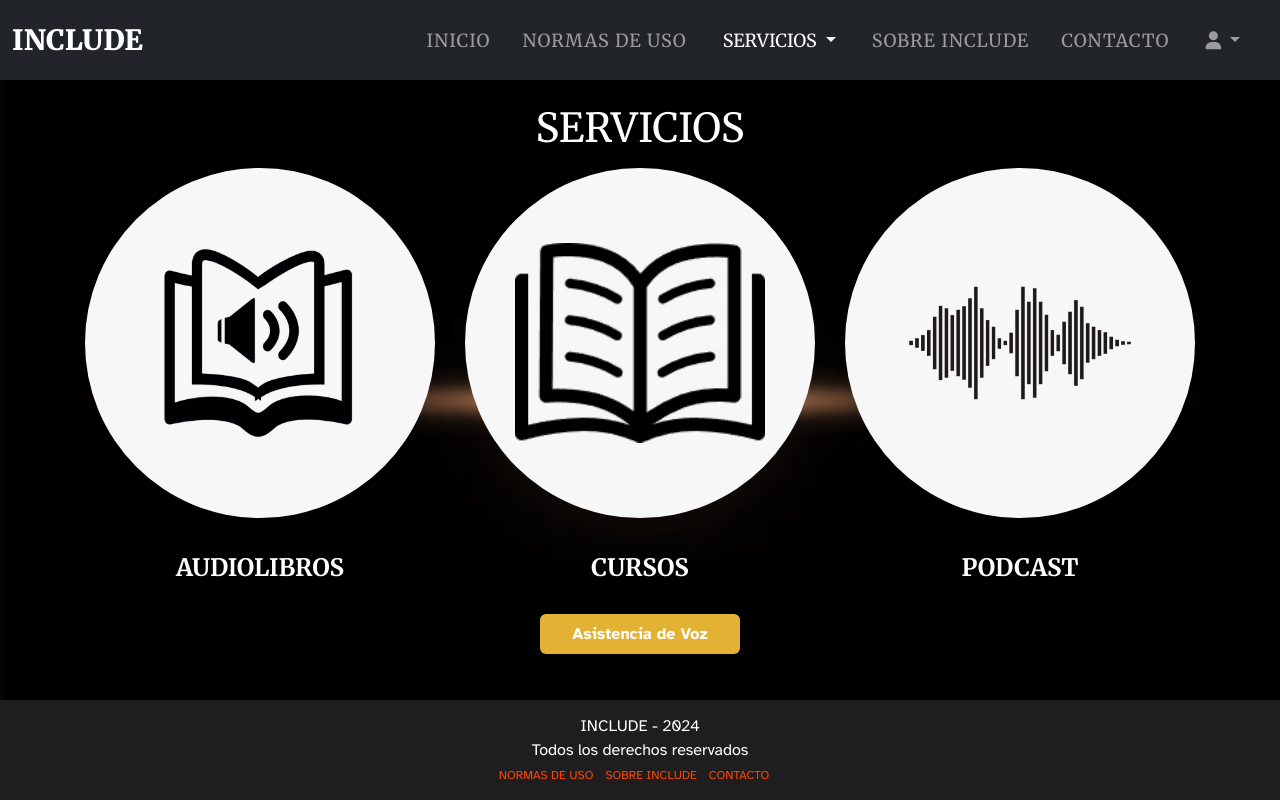
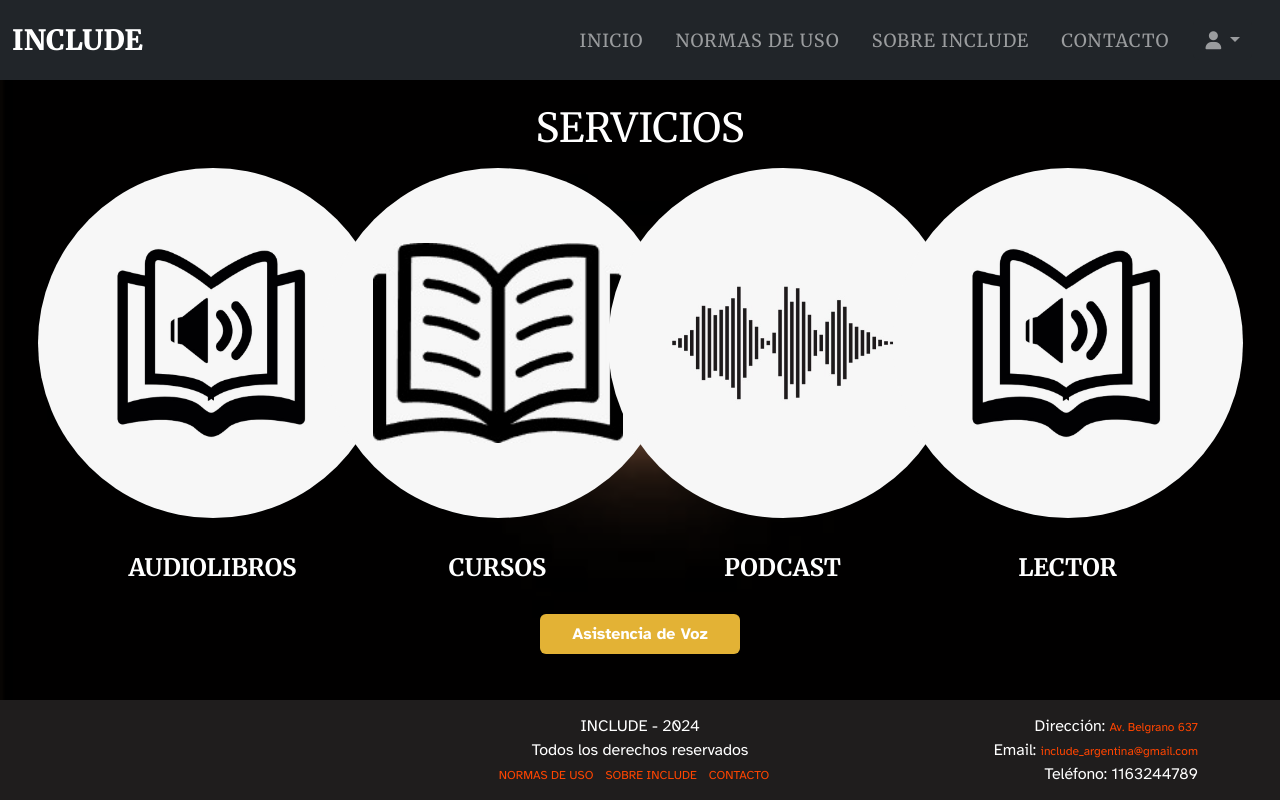
Before and after one commit to carandprz/Include, a Flask app: page /servicios in a window 1280 px wide. Run offline with Flask 3, Linux system fonts and the light colour scheme; some libraries are stand-ins or nearby versions.

Commit message:
Update servicios.html

```diff
--- a/templates/servicios.html
+++ b/templates/servicios.html
@@ -28,23 +28,10 @@
                 <div class="collapse navbar-collapse" id="navbarNav">
                     <ul class="navbar-nav ms-auto merriweather-regular">
                         <li class="nav-item">
-                            <a class="nav-link" href="/home">INICIO</a>
+                            <a class="nav-link" href="/">INICIO</a>
                         </li>
                         <li class="nav-item">
                             <a class="nav-link" href="/normas">NORMAS DE USO</a>
-                        </li>
-                        <li class="nav-item">
-                            <div class="btn-group">
-                                <button type="button" class="btn btn-secondary dropdown-toggle active" data-bs-toggle="dropdown" aria-expanded="false">
-                                    SERVICIOS
-                                </button>
-                                <ul class="dropdown-menu dropdown-menu-end">
-                                  <li><a class="dropdown-item active" aria-current="page">Información de servicios</a></li>
-                                  <li><a class="dropdown-item" href="/audiolibros">Audiolibros</a></li>
-                                  <li><a class="dropdown-item" href="/cursos">Cursos</a></li>
-                                  <li><a class="dropdown-item" href="/podcast">Podcast</a></li>
-                                </ul>
-                            </div>
                         </li>
                         <li class="nav-item">
                             <a class="nav-link" href="/sobre-include">SOBRE INCLUDE</a>
@@ -75,7 +62,7 @@
             <p></p>
             <div class="container">
                 <div class="row">
-                    <div class="col-4 d-flex justify-content-center text-center">
+                    <div class="col-3 d-flex justify-content-center text-center">
                         <a href="/audiolibros">
                             <div class="imagen-servicio rounded-circle d-flex align-items-center justify-content-center">
                                 <img src="../static/imagenes/audiolibro.jpeg" id="curso-image" alt="Audiolibros" width="250px" height="200px">
@@ -83,7 +70,7 @@
                             <p>AUDIOLIBROS</p>
                         </a>
                     </div>
-                    <div class="col-4 d-flex justify-content-center text-center">
+                    <div class="col-3 d-flex justify-content-center text-center">
                         <a href="/cursos">
                             <div class="imagen-servicio rounded-circle d-flex align-items-center justify-content-center">
                                 <img src="../static/imagenes/curso.jpeg" id="podcast-image" alt="Cursos" width="250px" height="200px">
@@ -91,12 +78,20 @@
                             <p>CURSOS</p>
                         </a>
                     </div>
-                    <div class="col-4 d-flex justify-content-center text-center">
+                    <div class="col-3 d-flex justify-content-center text-center">
                         <a href="/podcast">
                             <div class="imagen-servicio rounded-circle d-flex align-items-center justify-content-center">
                                 <img src="../static/imagenes/podcast.jpeg" id="podcast-image" alt="Podcast" width="250px" height="200px">
                             </div>
                             <p>PODCAST</p>
+                        </a>
+                    </div>
+                    <div class="col-3 d-flex justify-content-center text-center">
+                        <a href="/lector">
+                            <div class="imagen-servicio rounded-circle d-flex align-items-center justify-content-center">
+                                <img src="../static/imagenes/audiolibro.jpeg" id="lector-image" alt="Lector" width="250px" height="200px">
+                            </div>
+                            <p>LECTOR</p>
                         </a>
                     </div>
                 </div>
@@ -114,78 +109,37 @@
         <div class="includeFooter">
             <div class="container">
                 <div class="row">
-                    <div class="col-12 d-flex justify-content-center align-items-center">
-                        <p class="text-center">INCLUDE - 2024 <br> Todos los derechos reservados</p>
+                    <div class="col-4 offset-4">
+                        <div class="row">
+                            <div class="col-12 d-flex justify-content-center align-items-center">
+                                <p class="text-center">INCLUDE - 2024 <br> Todos los derechos reservados</p>
+                            </div>
+                            <div class="col-12 d-flex justify-content-center align-items-center">
+                                <span><a href="/normas">NORMAS DE USO</a></span> <span><a href="/sobre-include">SOBRE INCLUDE</a></span> <span><a href="/contacto">CONTACTO</a></span>
+                            </div>
+                        </div>
                     </div>
-                    <div class="col-12 d-flex justify-content-center align-items-center">
-                        <span><a href="/normas">NORMAS DE USO</a></span> <span><a href="/sobre-include">SOBRE INCLUDE</a></span> <span><a href="/contacto">CONTACTO</a></span>
+                    <div class="col-4">
+                        <div class="row">
+                            <div class="col-12 d-flex justify-content-end">
+                                <p>Dirección: <a href="https://maps.app.goo.gl/eVeUk7yGMNwUq8CV9">Av. Belgrano 637</a></p>
+                            </div>
+                            <div class="col-12 d-flex justify-content-end">
+                                <p>Email: <a href="mailto:include_argentina@gmail.com">include_argentina@gmail.com</a></p>
+                            </div>
+                            <div class="col-12 d-flex justify-content-end">
+                                <p>Teléfono: 1163244789</p>
+                            </div>
+                        </div>
                     </div>
                 </div>
             </div>
         </div>
     </footer>
+    <!-- ARCHIVO AUDIO -->
+    <script  src="{{ url_for('static', filename='js/servicios.js') }}"> </script>
+
     <script src="https://cdn.jsdelivr.net/npm/bootstrap@5.2.3/dist/js/bootstrap.bundle.min.js" integrity="sha384-kenU1KFdBIe4zVF0s0G1M5b4hcpxyD9F7jL+jjXkk+Q2h455rYXK/7HAuoJl+0I4" crossorigin="anonymous"></script>
-    <script>
-        // Función para convertir texto a voz
-        function speak(text) {
-            const utterance = new SpeechSynthesisUtterance(text);
-            utterance.lang = 'es-ES';
-            window.speechSynthesis.speak(utterance);
-        }
 
-        // Configuración del reconocimiento de voz
-        const recognition = new (window.SpeechRecognition || window.webkitSpeechRecognition)();
-        recognition.lang = 'es-ES';
-
-        recognition.onstart = function() {
-            speak('¿En qué puedo ayudarte?');
-        };
-
-        recognition.onresult = function(event) {
-            const speechResult = event.results[0][0].transcript.toLowerCase();
-            if (speechResult.includes('home')) {
-                window.location.href = 'home.html';
-            } else if (speechResult.includes('normas')) {
-                window.location.href = 'normas.html';
-            } else if (speechResult.includes('contacto')) {
-                window.location.href = 'contacto.html';
-            } else if (speechResult.includes('servicios')) {
-                window.location.href = 'servicios.html';
-            } else if (speechResult.includes('nosotros')) {
-                window.location.href = 'nosotros.html';
-            } else {
-                speak('Lo siento, no entendí eso.');
-            }
-        };
-
-        document.getElementById('start-listening').addEventListener('click', function() {
-            recognition.start();
-        });
-
-        // Leer el contenido del atributo title al pasar el puntero del mouse sobre la frase
-        const welcomeMessage = document.getElementById('welcome-message');
-        welcomeMessage.addEventListener('mouseover', function() {
-            const titleText = welcomeMessage.getAttribute('title');
-            speak(titleText);
-        });
-
-        // Leer "PODCAST" al pasar el puntero del mouse sobre la imagen del podcast
-        const podcastImage = document.getElementById('podcast-image');
-        podcastImage.addEventListener('mouseover', function() {
-            speak('PODCAST');
-        });
-
-        // Leer "AUDIOLIBRO" al pasar el puntero del mouse sobre la imagen del audiolibro
-        const audiolibroImage = document.getElementById('audiolibro-image');
-        audiolibroImage.addEventListener('mouseover', function() {
-            speak('AUDIOLIBRO');
-        });
-
-        // Leer "CURSO" al pasar el puntero del mouse sobre la imagen del curso
-        const cursoImage = document.getElementById('curso-image');
-        cursoImage.addEventListener('mouseover', function() {
-            speak('CURSO');
-        });
-    </script>
 </body>
 </html>
```
